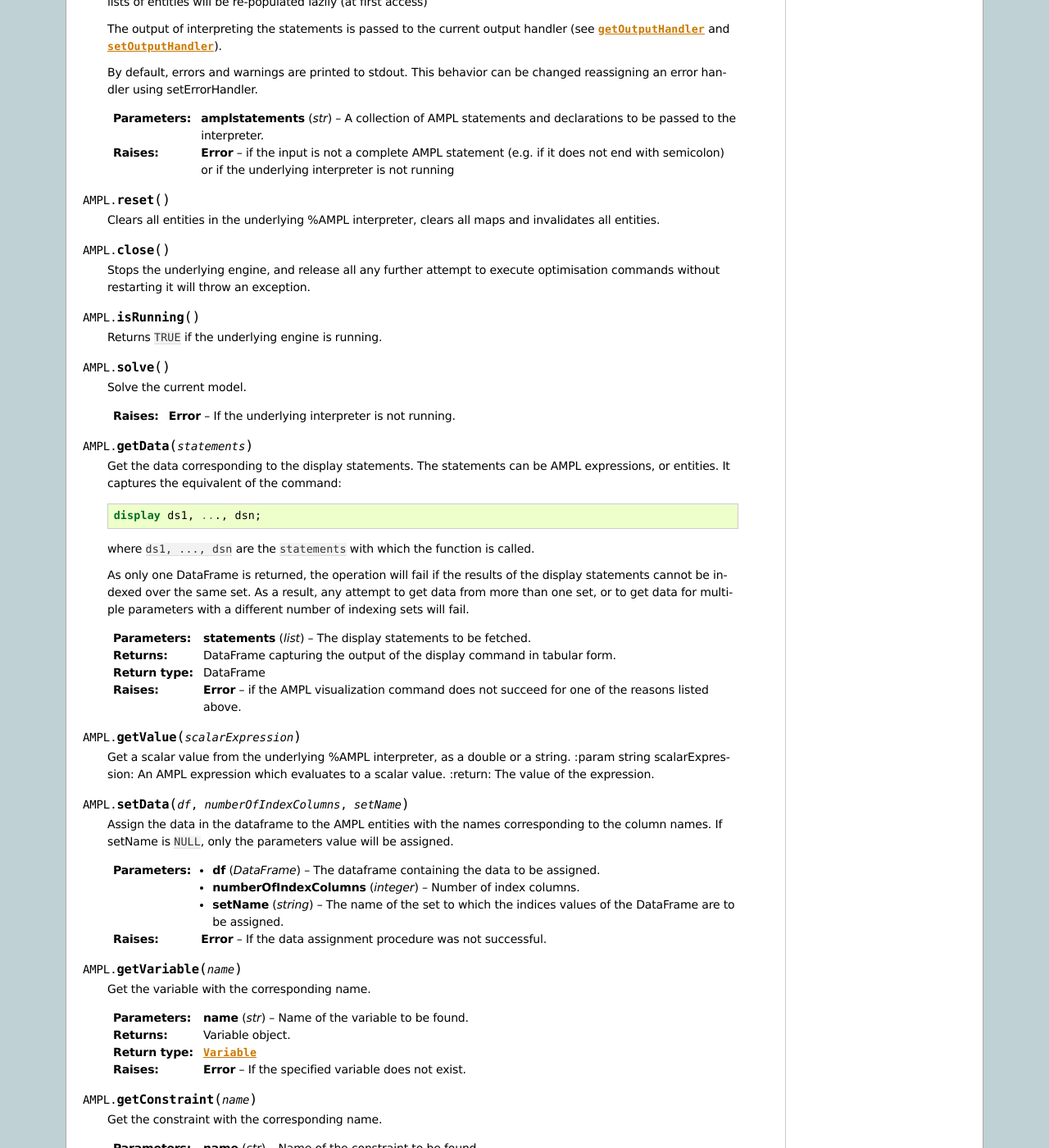
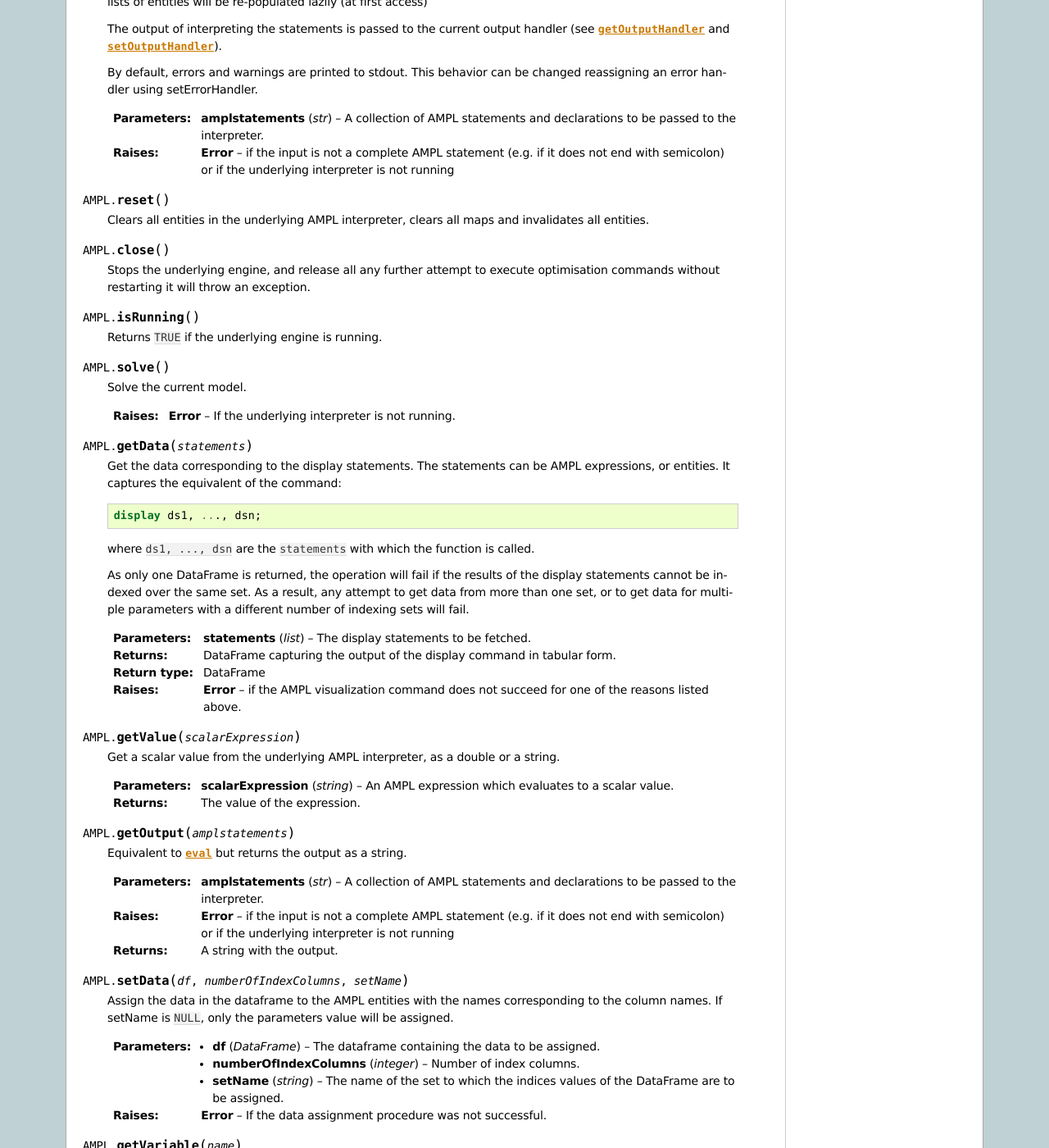
Before and after one commit to ampl/rAMPL, a Sphinx documentation site: the page built from docs/source/reference/ramplcpp.rst, in a window 1280 px wide and 1400 px high, scrolled down 2491 px. Shown: the whole window at 82% size. Built offline with Sphinx 7.4.7, drawn with Linux system fonts in a browser that asks for light colours.

Commit message:
Add method AMPL

```diff
--- a/docs/source/reference/ramplcpp.rst
+++ b/docs/source/reference/ramplcpp.rst
@@ -194,7 +194,7 @@ AMPL
 
 .. method:: AMPL.reset()
 
-  Clears all entities in the underlying %AMPL interpreter, clears all maps
+  Clears all entities in the underlying AMPL interpreter, clears all maps
   and invalidates all entities.
 
 .. method:: AMPL.close()
@@ -238,9 +238,21 @@ AMPL
 
 .. method:: AMPL.getValue(scalarExpression)
 
-  Get a scalar value from the underlying %AMPL interpreter, as a double or a string.
+  Get a scalar value from the underlying AMPL interpreter, as a double or a string.
+
   :param string scalarExpression: An AMPL expression which evaluates to a scalar value.
   :return: The value of the expression.
+
+.. method:: AMPL.getOutput(amplstatements)
+
+  Equivalent to :meth:`~.AMPL.eval` but returns the output as a string.
+
+  :param str amplstatements: A collection of AMPL statements and declarations
+    to be passed to the interpreter.
+  :raises Error: if the input is not a complete AMPL statement (e.g.
+    if it does not end with semicolon) or if the underlying
+    interpreter is not running
+  :return: A string with the output.
 
 .. method:: AMPL.setData(df, numberOfIndexColumns, setName)
 
```
Also changed, not shown: 3 other files.
